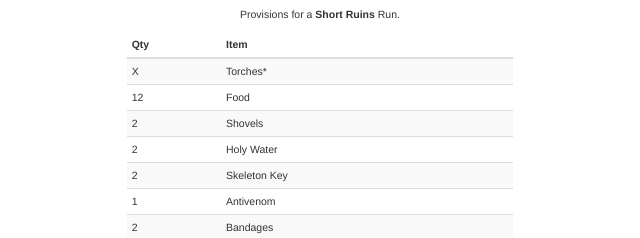
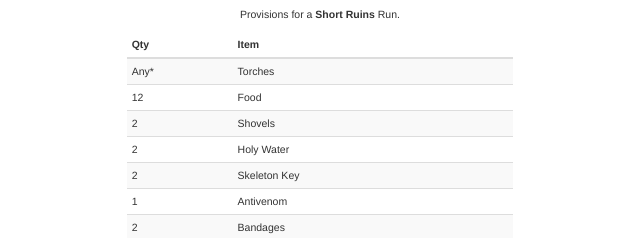
Before and after one commit to GaiusCoffee/DarkestDungeonCheatsheet, a plain HTML site: page index.html in a window 1280 px wide. Both pictures are taken after a click on the tab "Provisions". Shown: the part 185-423 px from the top of the page, 320-960 px from the left. Drawn offline with nearby package versions, Linux system fonts and the light colour scheme; files that its build step writes are made by us from their sources.

Commit message:
Fix typo in Warrens, and clarification on torchees in provisions.

```diff
--- a/index.html
+++ b/index.html
@@ -121,7 +121,7 @@
                           </tr>
                         </thead>
                         <tbody>
-                          <tr><td>X</td><td>Torches*</td></tr>
+                          <tr><td>Any*</td><td>Torches</td></tr>
                           <tr><td>12</td><td>Food</td></tr>
                           <tr><td>2</td><td>Shovels</td></tr>
                           <tr><td>2</td><td>Holy Water</td></tr>
@@ -148,7 +148,7 @@
                           </tr>
                         </thead>
                         <tbody>
-                          <tr><td>X</td><td>Torches*</td></tr>
+                          <tr><td>Any*</td><td>Torches</td></tr>
                           <tr><td>18</td><td>Food</td></tr>
                           <tr><td>3</td><td>Shovels</td></tr>
                           <tr><td>3</td><td>Holy Water</td></tr>
@@ -175,7 +175,7 @@
                           </tr>
                         </thead>
                         <tbody>
-                          <tr><td>X</td><td>Torches*</td></tr>
+                          <tr><td>Any*</td><td>Torches</td></tr>
                           <tr><td>24</td><td>Food</td></tr>
                           <tr><td>4</td><td>Shovels</td></tr>
                           <tr><td>3</td><td>Holy Water</td></tr>
@@ -219,7 +219,7 @@
                           </tr>
                         </thead>
                         <tbody>
-                          <tr><td>2+X</td><td>Torches*</td></tr>
+                          <tr><td>2+Any*</td><td>Torches</td></tr>
                           <tr><td>12</td><td>Food</td></tr>
                           <tr><td>2</td><td>Shovels</td></tr>
                           <tr><td>2</td><td>Holy Water</td></tr>
@@ -248,7 +248,7 @@
                           </tr>
                         </thead>
                         <tbody>
-                          <tr><td>2+X</td><td>Torches*</td></tr>
+                          <tr><td>2+Any*</td><td>Torches</td></tr>
                           <tr><td>18</td><td>Food</td></tr>
                           <tr><td>3</td><td>Shovels</td></tr>
                           <tr><td>2</td><td>Holy Water</td></tr>
@@ -277,7 +277,7 @@
                           </tr>
                         </thead>
                         <tbody>
-                          <tr><td>2+X</td><td>Torches*</td></tr>
+                          <tr><td>2+Any*</td><td>Torches</td></tr>
                           <tr><td>24</td><td>Food</td></tr>
                           <tr><td>4</td><td>Shovels</td></tr>
                           <tr><td>2</td><td>Holy Water</td></tr>
@@ -323,7 +323,7 @@
                           </tr>
                         </thead>
                         <tbody>
-                          <tr><td>X</td><td>Torches*</td></tr>
+                          <tr><td>Any*</td><td>Torches</td></tr>
                           <tr><td>12</td><td>Food</td></tr>
                           <tr><td>2</td><td>Shovels</td></tr>
                           <tr><td>1</td><td>Holy Water</td></tr>
@@ -350,7 +350,7 @@
                           </tr>
                         </thead>
                         <tbody>
-                          <tr><td>X</td><td>Torches*</td></tr>
+                          <tr><td>Any*</td><td>Torches</td></tr>
                           <tr><td>18</td><td>Food</td></tr>
                           <tr><td>3</td><td>Shovels</td></tr>
                           <tr><td>1</td><td>Holy Water</td></tr>
@@ -377,7 +377,7 @@
                           </tr>
                         </thead>
                         <tbody>
-                          <tr><td>X</td><td>Torches*</td></tr>
+                          <tr><td>Any*</td><td>Torches</td></tr>
                           <tr><td>24</td><td>Food</td></tr>
                           <tr><td>4</td><td>Shovels</td></tr>
                           <tr><td>1</td><td>Holy Water</td></tr>
@@ -421,7 +421,7 @@
                           </tr>
                         </thead>
                         <tbody>
-                          <tr><td>X</td><td>Torches*</td></tr>
+                          <tr><td>Any*</td><td>Torches</td></tr>
                           <tr><td>12</td><td>Food</td></tr>
                           <tr><td>2</td><td>Shovels</td></tr>
                           <tr><td>2</td><td>Holy Water</td></tr>
@@ -448,7 +448,7 @@
                           </tr>
                         </thead>
                         <tbody>
-                          <tr><td>X</td><td>Torches*</td></tr>
+                          <tr><td>Any*</td><td>Torches</td></tr>
                           <tr><td>18</td><td>Food</td></tr>
                           <tr><td>3</td><td>Shovels</td></tr>
                           <tr><td>3</td><td>Holy Water</td></tr>
@@ -475,7 +475,7 @@
                           </tr>
                         </thead>
                         <tbody>
-                          <tr><td>X</td><td>Torches*</td></tr>
+                          <tr><td>Any*</td><td>Torches</td></tr>
                           <tr><td>24</td><td>Food</td></tr>
                           <tr><td>4</td><td>Shovels</td></tr>
                           <tr><td>3</td><td>Holy Water</td></tr>
@@ -834,7 +834,7 @@
                         <td class="success">100% Buff (God's Favor)</td>
                       </tr>
                       <tr>
-                        <td rowspan="3" class="danger">Torch</td>
+                        <td rowspan="3" class="danger">None</td>
                         <td class="danger">50% Quirk (66%+/33%-)</td>
                       </tr>
                       <tr>
```
